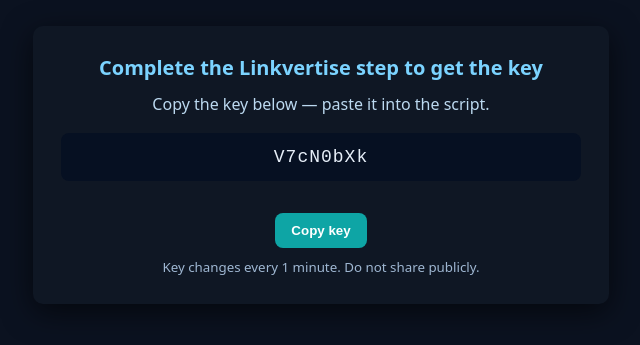
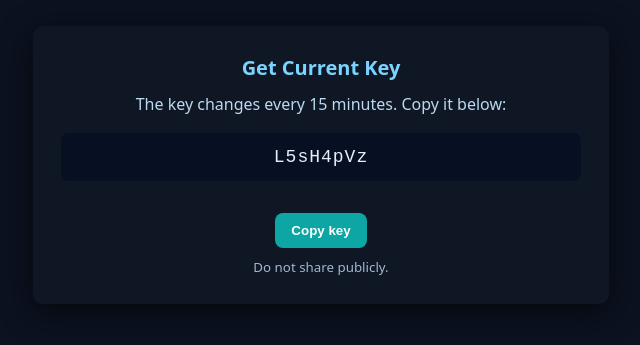
Before and after one commit to Nc-roblox/Daily-Key-Page, a plain HTML site: page index.html in a window 1280 px wide. Shown: the part 235-580 px from the top of the page, without its empty margins (319-959 px from the left). Drawn offline with Linux system fonts and the light colour scheme.

Commit message:
Update index.html

```diff
--- a/index.html
+++ b/index.html
@@ -1,9 +1,9 @@
 <!doctype html>
 <html>
 <head>
-  <meta charset="utf-8" />
-  <title>Get Today's Key</title>
-  <meta name="viewport" content="width=device-width,initial-scale=1" />
+<meta charset="utf-8">
+<title>Get Current Key</title>
+<meta name="viewport" content="width=device-width,initial-scale=1">
 <style>
 body{font-family:system-ui,Segoe UI,Roboto,Arial;background:#0b1220;color:#e6eef8;display:flex;align-items:center;justify-content:center;height:100vh;margin:0}
 .card{background:#0f1724;padding:28px;border-radius:10px;max-width:520px;width:100%;box-shadow:0 8px 30px rgba(0,0,0,.6);text-align:center}
@@ -16,11 +16,11 @@
 </head>
 <body>
 <div class="card">
-    <h1>Complete the Linkvertise step to get the key</h1>
-    <p>Copy the key below — paste it into the script.</p>
+  <h1>Get Current Key</h1>
+  <p>The key changes every 15 minutes. Copy it below:</p>
   <pre id="daily-key" aria-label="daily key">LOADING...</pre>
   <button id="copyBtn">Copy key</button>
-    <small>Key changes every 1 minute. Do not share publicly.</small>
+  <small>Do not share publicly.</small>
 </div>
 
 <script>
@@ -29,26 +29,19 @@
   "T9xJ3vQc", "Z2fL8wPm", "H4yR6qSd", "V7cN0bXk", "M1jT5zLv"
 ];
 
-    function pickIndexForNow(length) {
-      const msPerMinute = 60 * 1000;
-      const minuteNumber = Math.floor(Date.now() / msPerMinute);
-      return minuteNumber % length;
-    }
+// index based on 15-minute interval
+const index = Math.floor(Date.now()/900000) % keys.length;
+const todaysKey = keys[index];
 
-    function updateKey() {
-      const idx = pickIndexForNow(keys.length);
-      const todaysKey = keys[idx];
 document.getElementById("daily-key").textContent = todaysKey;
-    }
 
 document.getElementById("copyBtn").addEventListener("click", function() {
-      navigator.clipboard.writeText(document.getElementById("daily-key").textContent)
-      .then(() => alert("Key copied to clipboard"))
-      .catch(() => alert("Could not copy automatically. Select manually."));
+  navigator.clipboard.writeText(todaysKey).then(() => {
+    alert("Key copied!");
+  }, () => {
+    alert("Copy failed. Do it manually.");
   });
-
-    updateKey();
-    setInterval(updateKey, 1000); // update every second for precision
+});
 </script>
 </body>
 </html>
```
Lines whose indentation alone changed are shown as unchanged.
